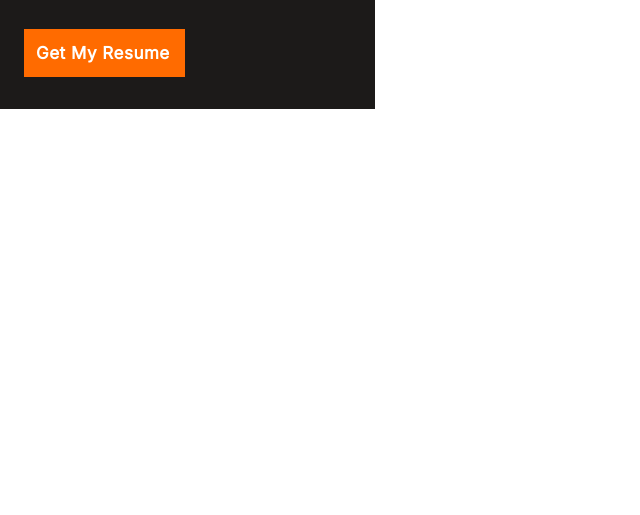
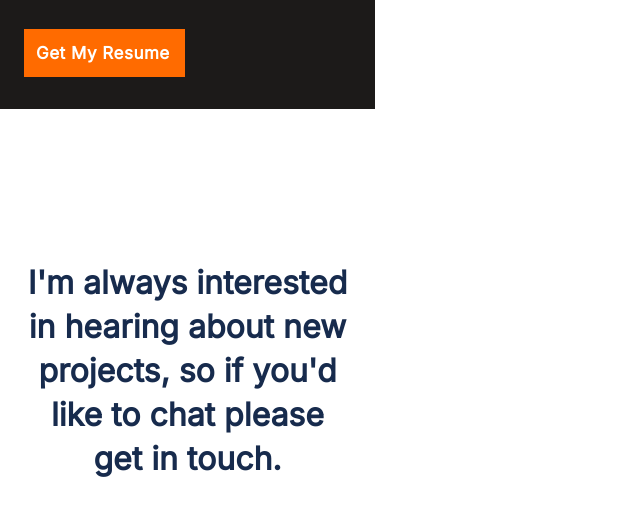
Before and after one commit to borrnelsonk/mobilefirstportfolio, a website: page index.html in a window 1280 px wide. Shown: the part 2236-2751 px from the top of the page, without its empty margins (0-640 px from the left). Drawn offline with Linux system fonts and the light colour scheme.

Commit message:
Add user contact notice

```diff
--- a/index.html
+++ b/index.html
@@ -72,7 +72,9 @@
                <li> <a href="#">Get My Resume</a></li>
             </ul>
         </div>
-        <article class="contactform">
+        <article class="contact">
+            <p class="context">I'm always interested in hearing about new projects,
+                so if you'd like to chat please get in touch.</p>
 
         </article>
     </section>
```
